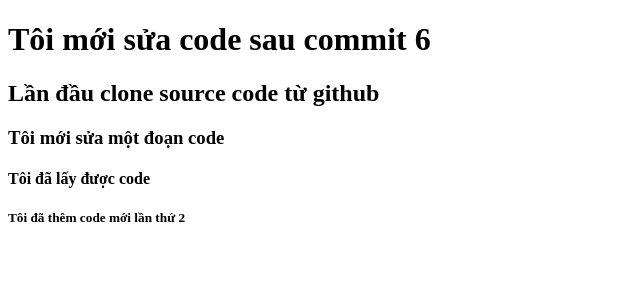
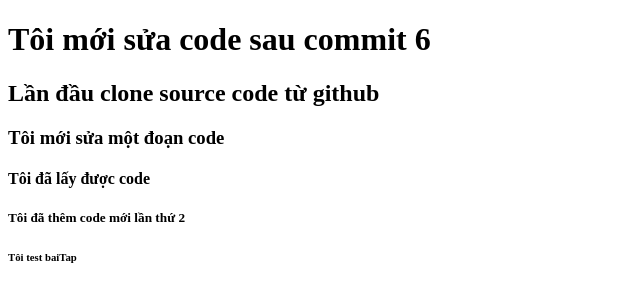
Before and after one commit to QuangKhai-dev/BC76_DemoGit, a plain HTML site: page index.html in a window 1280 px wide. Shown: the full height of the page, 0-640 px from the left. Drawn offline with Linux system fonts and the light colour scheme.

Commit message:
cap nhat the h6 trong html

```diff
--- a/index.html
+++ b/index.html
@@ -13,6 +13,7 @@
   <h3>Tôi mới sửa một đoạn code</h3>
   <h4>Tôi đã lấy được code</h4>
   <h5>Tôi đã thêm code mới lần thứ 2</h5>
+  <h6>Tôi test baiTap</h6>
 </body>
 
 </html>
```
